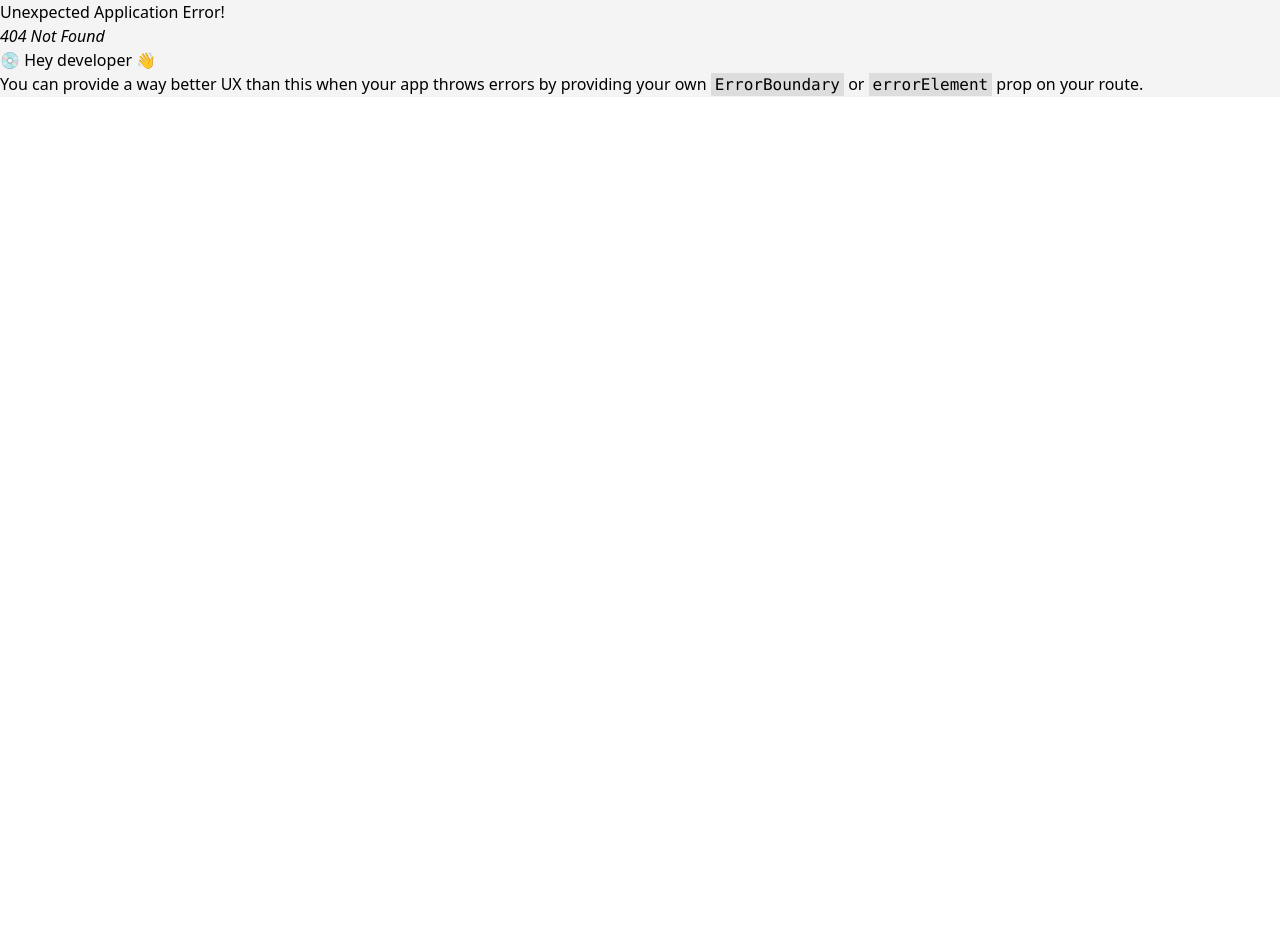
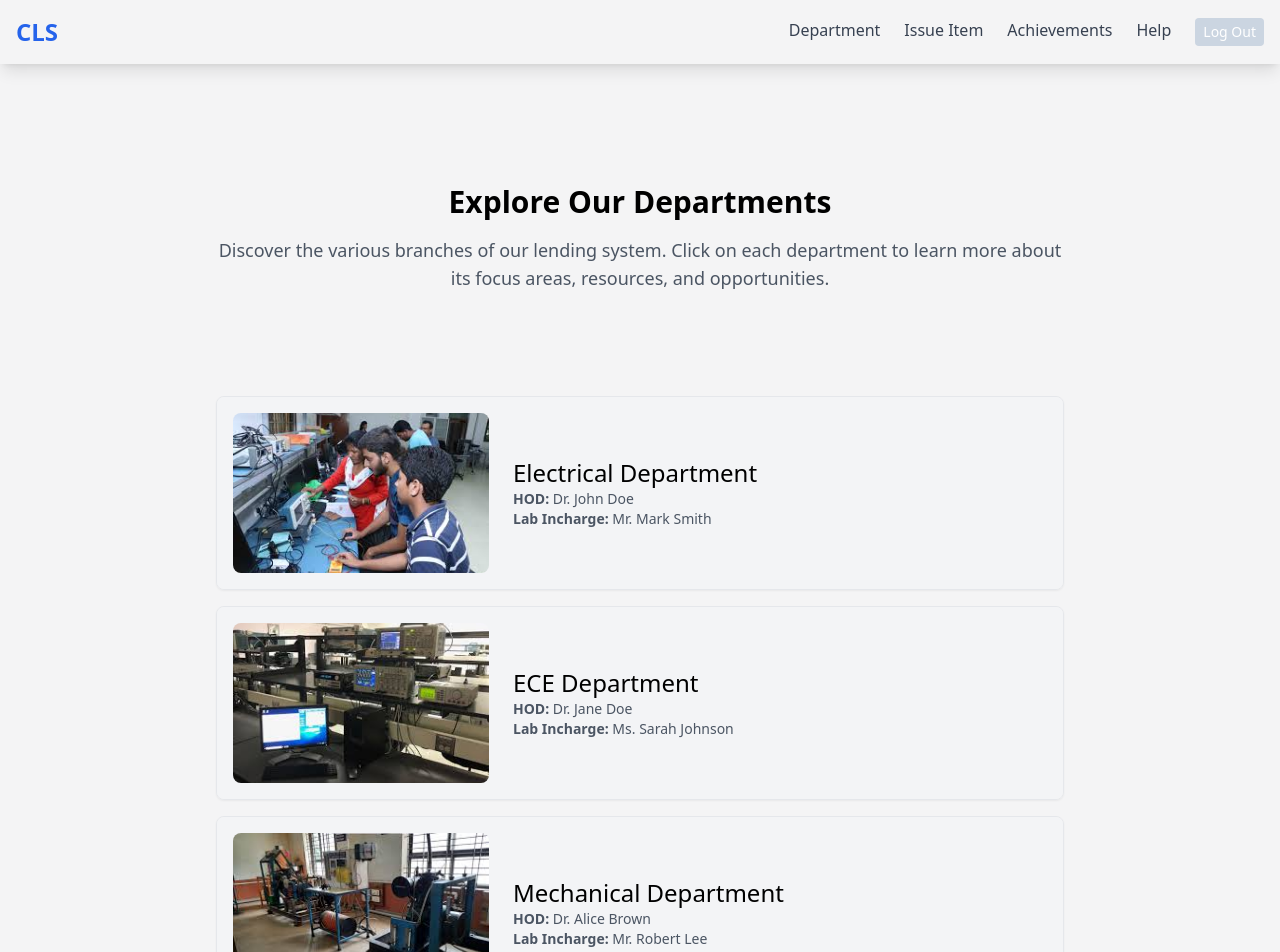
Before and after one commit to Sourabh-kumar45/CLS_labManagement, a React (Vite) app in the folder frontend/: page /student/1/itemIssueDepartmentList in a window 1280 px wide. Before the commit this address had no page. Shown: the top 952 px of the page. Before the commit the page ends 800 px from the top, so only its background shows below. Built offline with nearby package versions, Linux system fonts and the light colour scheme.

Commit message:
latest before staring new year

```diff
--- a/frontend/src/App.jsx
+++ b/frontend/src/App.jsx
@@ -39,6 +39,10 @@ function App() {
     {
       path:"/student/:id/form",
       element:<><Navbar></Navbar><StudentForm></StudentForm><Footer></Footer></>
+    },
+    {
+      path:"/student/:id/itemIssueDepartmentList",
+      element:<><Navbar></Navbar><ItemIssueDepartmentList></ItemIssueDepartmentList><Footer></Footer></>
     },
     {
       path:"/student/:id/compForm",
--- a/frontend/src/components/ItemIssueDepartmentList.jsx
+++ b/frontend/src/components/ItemIssueDepartmentList.jsx
@@ -1,105 +1,26 @@
-// import React, { useState } from 'react';
-// import { useNavigate } from 'react-router-dom'; // Import this for navigation (if using React Router)
+import React, { useState } from 'react';
+import { useNavigate, useParams } from 'react-router-dom';
 
-// const ItemIssueDepartmentList = () => {
-//   const departments = [
-//     {
-//       id: 1,
-//       name: 'Electrical Department',
-//       image: "../images/electricalLab.jpg", // Replace with your image URL
-//       description:
-//         'The Electrical Department focuses on power systems, control systems, and electronics. Students are trained in various domains like circuit design, renewable energy, and automation.',
-//       route: '/departments/electrical', // Replace with the actual route
-//     },
-//     {
-//       id: 2,
-//       name: 'ECE Department',
-//       image: "../images/ECELab.jpg", // Replace with your image URL
-//       description:
-//         'The Electronics and Communication Engineering Department specializes in communication systems, microprocessors, and embedded systems, equipping students with industry-relevant skills.',
-//       route: '/departments/ece', // Replace with the actual route
-//     },
-//     {
-//       id: 3,
-//       name: 'Mechanical Department',
-//       image: "../images/mechLab.jpg", // Replace with your image URL
-//       description:
-//         'The Mechanical Department offers expertise in thermodynamics, machine design, and manufacturing processes. It’s ideal for those interested in innovation in machinery and robotics.',
-//       route: '/departments/mechanical', // Replace with the actual route
-//     },
-//   ];
 
-//   const [activeDepartment, setActiveDepartment] = useState(null);
-//   const navigate = useNavigate();
-
-//   const toggleDepartment = (id) => {
-//     setActiveDepartment(activeDepartment === id ? null : id);
-//   };
-
-//   return (
-//     <div className="max-w-4xl mx-auto p-6">
-//       <h1 className="text-3xl font-bold text-center mb-4">Explore Our Departments</h1>
-//       <p className="text-lg text-center text-gray-600 mb-8">
-//         Discover the various branches of our lending system. Click on each department to learn more about its focus areas, resources, and opportunities.
-//       </p>
-//       {departments.map((department) => (
-//         <div
-//           key={department.id}
-//           className="border rounded-lg shadow-sm mb-4 overflow-hidden transition-all duration-300"
-//         >
-//           <div
-//             className="flex items-center cursor-pointer bg-gray-100 hover:bg-gray-200 p-4"
-//             onClick={() => toggleDepartment(department.id)}
-//           >
-//             <img
-//               src={department.image}
-//               alt={department.name}
-//               className="w-64 h-32 rounded-lg object-cover mr-6"
-//             />
-//             <h2 className="text-xl font-medium">{department.name}</h2>
-//           </div>
-//           <div
-//             className={`transition-all duration-300 ${
-//               activeDepartment === department.id
-//                 ? 'max-h-screen p-4 bg-white'
-//                 : 'max-h-0 overflow-hidden'
-//             }`}
-//           >
-//             <p className="text-gray-700 text-base">{department.description}</p>
-//             <button
-//               onClick={() => navigate(department.route)}
-//               className="mt-4 px-4 py-2 bg-blue-500 text-white rounded-lg shadow hover:bg-blue-600"
-//             >
-//               Learn More
-//             </button>
-//           </div>
-//         </div>
-//       ))}
-//     </div>
-//   );
-// };
-
-// export default ItemIssueDepartmentList;
-
-import React, { useState } from 'react';
-import { useNavigate } from 'react-router-dom';
 
 const ItemIssueDepartmentList = () => {
+    const {id} = useParams()
+    // console.log(id)
   const departments = [
     {
       id: 1,
       name: 'Electrical Department',
-      image: "../images/electricalLab.jpg", // Replace with your image URL
+      image: "/images/electricalLab.jpg", // Replace with your image URL
       description:
         'The Electrical Department focuses on power systems, control systems, and electronics. Students are trained in various domains like circuit design, renewable energy, and automation.',
       hodName: 'Dr. John Doe',
       labInchargeName: 'Mr. Mark Smith',
-      route: '/departments/electrical', // Replace with the actual route
+      route: `/student/${id}/compForm`, // Replace with the actual route
     },
     {
       id: 2,
       name: 'ECE Department',
-      image: "../images/ECELab.jpg", // Replace with your image URL
+      image: "/images/ECELab.jpg", // Replace with your image URL
       description:
         'The Electronics and Communication Engineering Department specializes in communication systems, microprocessors, and embedded systems, equipping students with industry-relevant skills.',
       hodName: 'Dr. Jane Doe',
@@ -109,7 +30,7 @@ const ItemIssueDepartmentList = () => {
     {
       id: 3,
       name: 'Mechanical Department',
-      image: "../images/mechLab.jpg", // Replace with your image URL
+      image: "/images/mechLab.jpg", // Replace with your image URL
       description:
         'The Mechanical Department offers expertise in thermodynamics, machine design, and manufacturing processes. It’s ideal for those interested in innovation in machinery and robotics.',
       hodName: 'Dr. Alice Brown',
@@ -117,6 +38,8 @@ const ItemIssueDepartmentList = () => {
       route: '/departments/mechanical', // Replace with the actual route
     },
   ];
+
+
 
   const [activeDepartment, setActiveDepartment] = useState(null);
   const navigate = useNavigate();
@@ -147,7 +70,7 @@ const ItemIssueDepartmentList = () => {
             <img
               src={department.image}
               alt={department.name}
-              className="w-32 h-32 rounded-lg object-cover mr-6"
+              className="w-64 h-40 rounded-lg object-cover mr-6"
             />
             <div>
               <h2 className="text-2xl font-medium">{department.name}</h2>
--- a/frontend/src/components/Navbar.jsx
+++ b/frontend/src/components/Navbar.jsx
@@ -146,7 +146,7 @@ const Navbar = () => {
               // Links for signed-in users
               <>
                 <a href={`/student/${id}/department`} className="text-gray-700 hover:text-blue-600">Department</a>
-                <a href={`/student/${id}/compForm`} className="text-gray-700 hover:text-blue-600">Issue Item</a>
+                <a href={`/student/${id}/itemIssueDepartmentList`} className="text-gray-700 hover:text-blue-600">Issue Item</a>
                 <a href="/achievement" className="text-gray-700 hover:text-blue-600">Achievements</a>
                 <a href="/help" className="text-gray-700 hover:text-blue-600">Help</a>
                 <a
```
